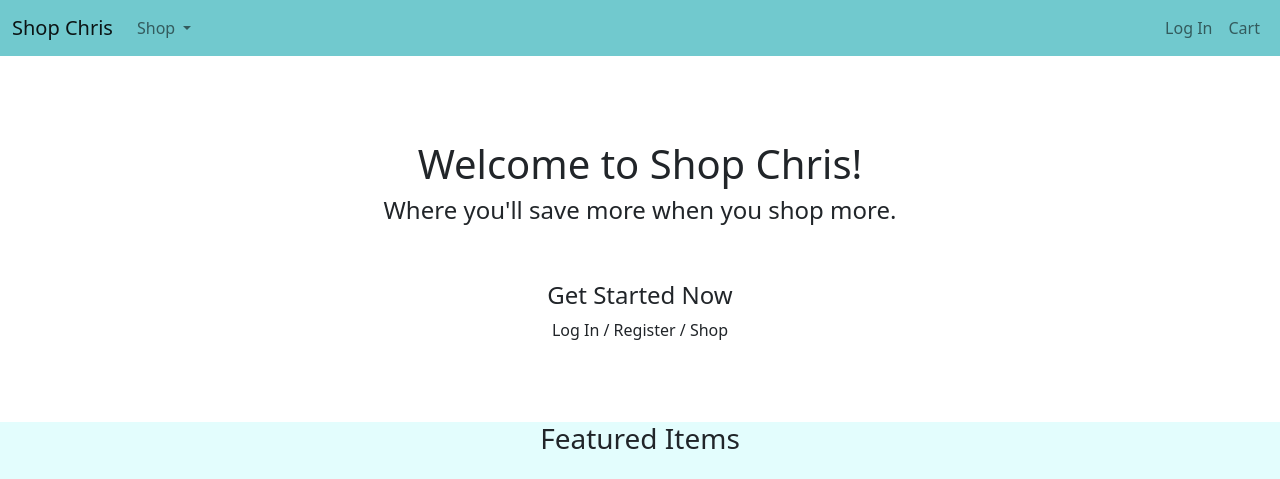
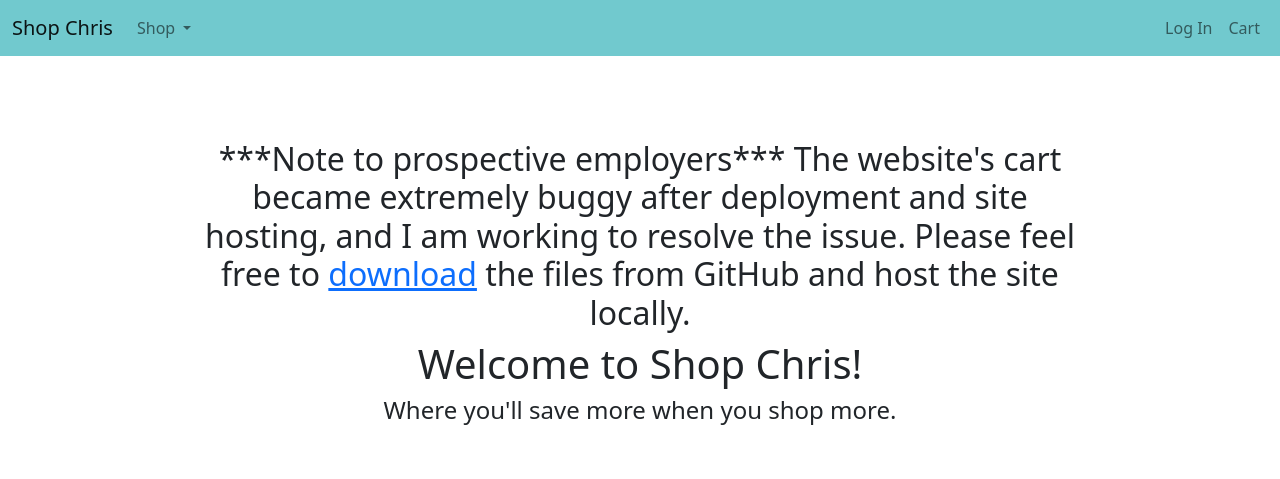
Before and after one commit to ChrisHuynh333/shop-chris, a Flask app: page / in a window 1280 px wide. Shown: the top 479 px of the page. Run offline with Flask 2, Linux system fonts and the light colour scheme; data comes from the database, SQL or seed files in the repository; some libraries are stand-ins or nearby versions.

Commit message:
Add heading noting the bugginess of site

```diff
--- a/templates/index.html
+++ b/templates/index.html
@@ -3,6 +3,12 @@
 {% block content %}
 
     <div class="container-fluid items-container front-page-header">
+        <!-- Message to potential employers that site is buggy upon deployment and hosting -->
+        <h2>***Note to prospective employers*** The website's cart became extremely buggy after deployment and site
+            hosting, and I am working to resolve the issue. Please feel free to
+            <a href="https://github.com/ChrisHuynh333/shop-chris">download</a> the files from GitHub and host the
+            site locally.
+        </h2>
         <!--
         If the user is not logged in, they'll get a generic greeting with links to Log In or Register. Otherwise,
         the home page will greet them with their name and only the Shop Now link
```
